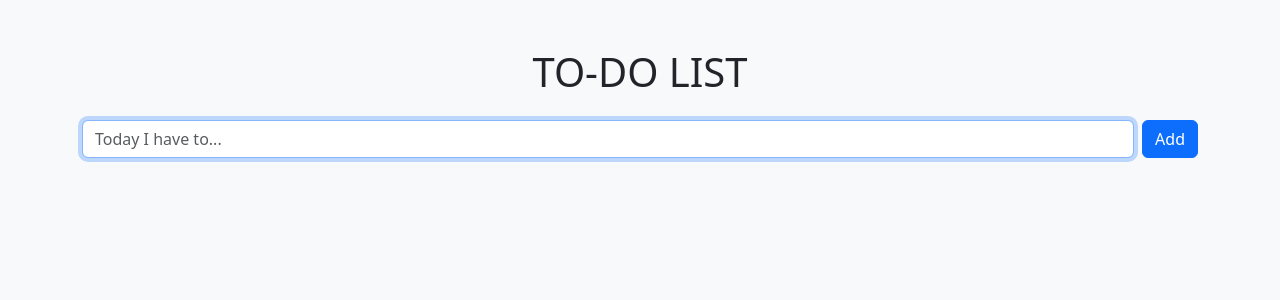
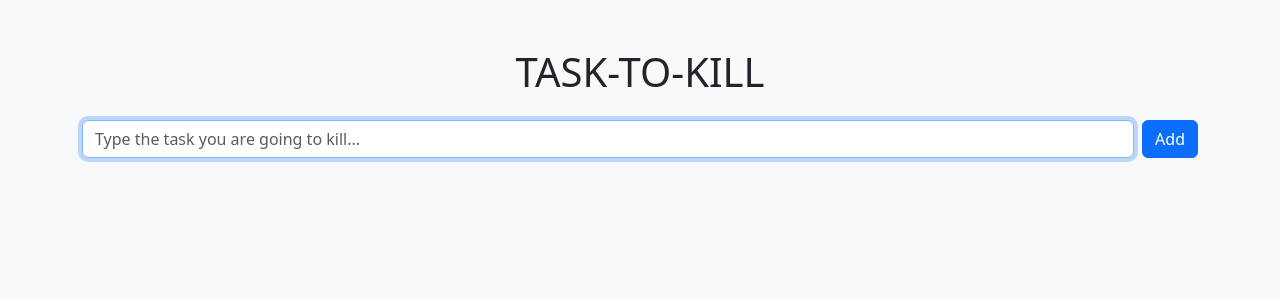
Before and after one commit to guiochagas/crud-with-json, a Flask app: page / in a window 1280 px wide. Shown: the top 300 px of the page. Run offline with Flask 3, Linux system fonts and the light colour scheme; data that the repository does not hold is empty.

Commit message:
Change the name of the app, and a favicon

```diff
--- a/templates/index.html
+++ b/templates/index.html
@@ -3,20 +3,21 @@
 <head>
     <meta charset="UTF-8">
     <meta name="viewport" content="width=device-width, initial-scale=1.0">
-    <title>To-Do List</title>
+    <title>TASK-TOK</title>
+    <link rel="icon" href="assets/pencil-favicon.png" type="image/png">
     <!-- Link do CSS do Bootstrap -->
     <link href="https://cdn.jsdelivr.net/npm/bootstrap@5.3.0-alpha3/dist/css/bootstrap.min.css" rel="stylesheet">
 </head>
 <body class="bg-light">
     <div class="container mt-5">
-        <h1 class="text-center mb-4">TO-DO LIST</h1>
+        <h1 class="text-center mb-4">TASK-TO-KILL</h1>
 
         <!-- Formulário para adicionar uma nova tarefa -->
         <form action="/add" method="post" class="d-flex mb-4">
             <input
                 type="text"
                 name="task"
-                placeholder="Today I have to..."
+                placeholder="Type the task you are going to kill..."
                 class="form-control me-2"
                 autofocus
                 autocomplete="off">
```
Also changed, not shown: assets/pencil-favicon.png (added).
